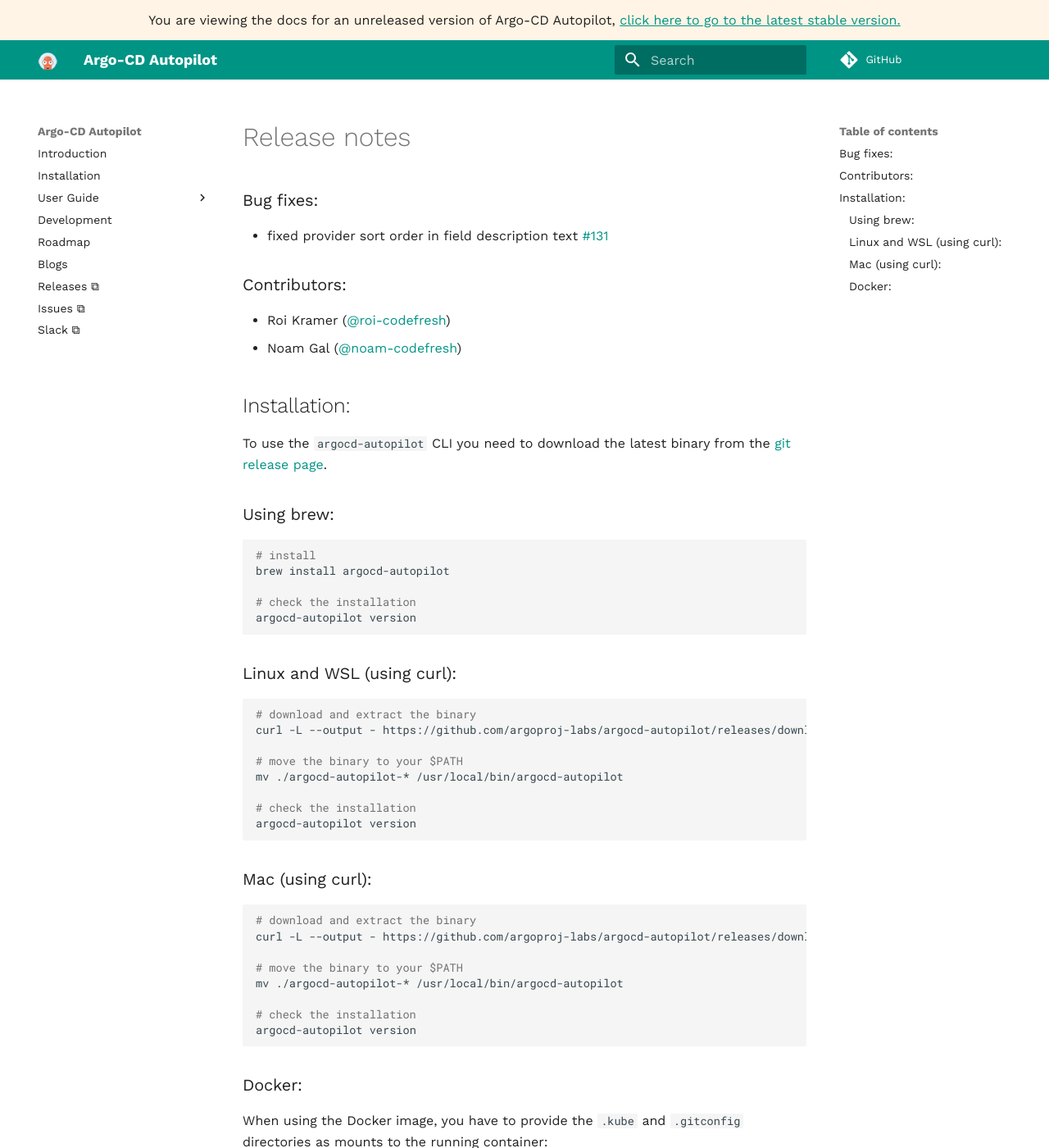
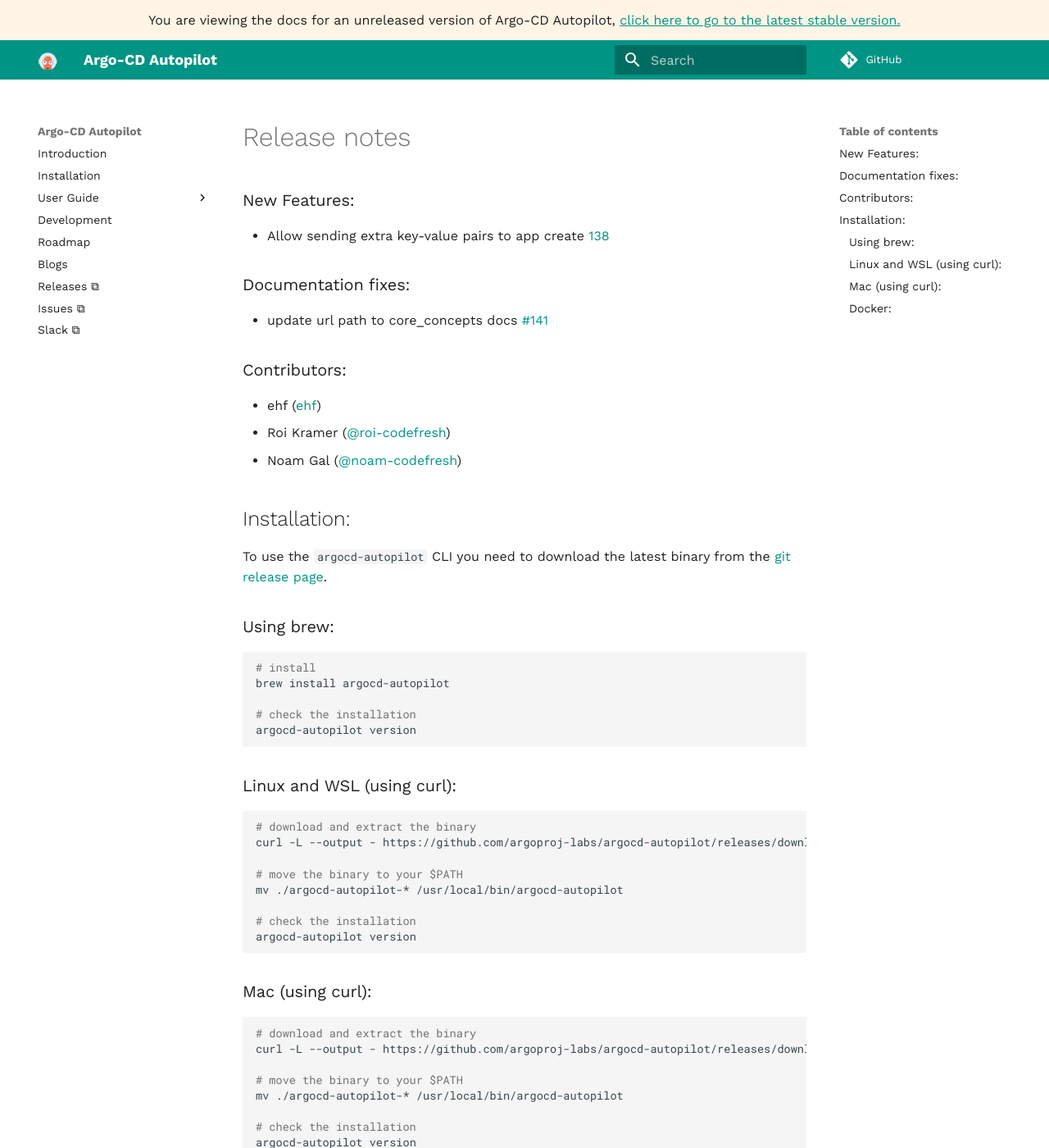
Before and after one commit to argoproj-labs/argocd-autopilot, an MkDocs documentation site: the page built from docs/releases/release_notes.md, in a window 1280 px wide and 1400 px high. Shown: the whole window at 82% size. Built offline with MkDocs 1.6.1 and Material for MkDocs 9.7.7, drawn with Linux system fonts in a browser that asks for light colours; comment, search, counter and statistics services are not loaded.

Commit message:
v0.2.12 (#143)

````diff
--- a/docs/releases/release_notes.md
+++ b/docs/releases/release_notes.md
@@ -1,7 +1,11 @@
-### Bug fixes:
-* fixed provider sort order in field description text [#131](https://github.com/argoproj-labs/argocd-autopilot/pull/131)
+### New Features:
+* Allow sending extra key-value pairs to app create [138](https://github.com/argoproj-labs/argocd-autopilot/issues/138)
+
+### Documentation fixes:
+* update url path to core_concepts docs [#141](https://github.com/argoproj-labs/argocd-autopilot/pull/141)
 
 ### Contributors:
+- ehf ([ehf](https://github.com/ehf))
 - Roi Kramer ([@roi-codefresh](https://github.com/roi-codefresh))
 - Noam Gal ([@noam-codefresh](https://github.com/noam-codefresh))
 
@@ -21,7 +25,7 @@ argocd-autopilot version
 ### Linux and WSL (using curl):
 ```bash
 # download and extract the binary
-curl -L --output - https://github.com/argoproj-labs/argocd-autopilot/releases/download/v0.2.11/argocd-autopilot-linux-amd64.tar.gz | tar zx
+curl -L --output - https://github.com/argoproj-labs/argocd-autopilot/releases/download/v0.2.12/argocd-autopilot-linux-amd64.tar.gz | tar zx
 
 # move the binary to your $PATH
 mv ./argocd-autopilot-* /usr/local/bin/argocd-autopilot
@@ -33,7 +37,7 @@ argocd-autopilot version
 ### Mac (using curl):
 ```bash
 # download and extract the binary
-curl -L --output - https://github.com/argoproj-labs/argocd-autopilot/releases/download/v0.2.11/argocd-autopilot-darwin-amd64.tar.gz | tar zx
+curl -L --output - https://github.com/argoproj-labs/argocd-autopilot/releases/download/v0.2.12/argocd-autopilot-darwin-amd64.tar.gz | tar zx
 
 # move the binary to your $PATH
 mv ./argocd-autopilot-* /usr/local/bin/argocd-autopilot
````
Also changed, not shown: CHANGELOG.md (+8 -0 lines), 2 other files.
